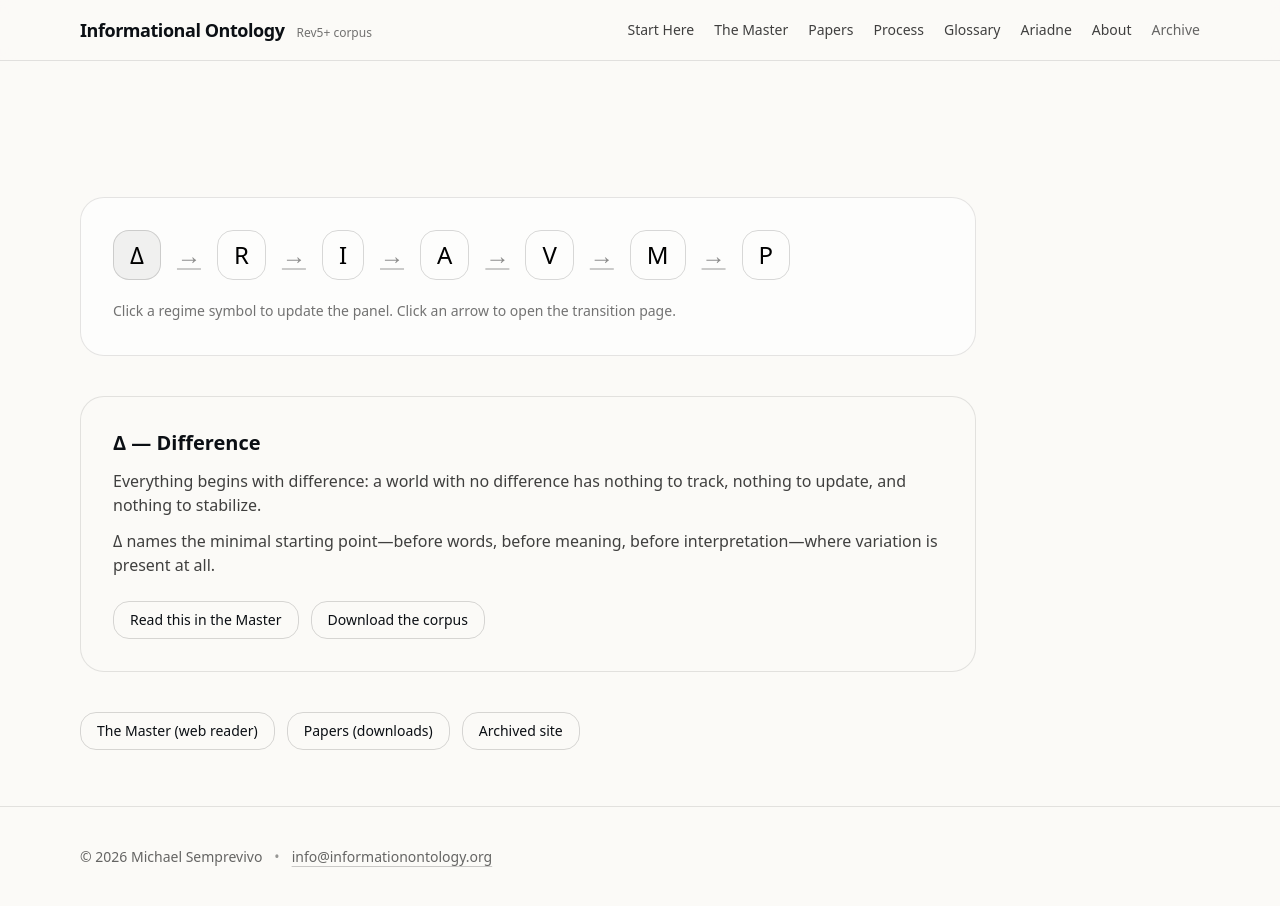
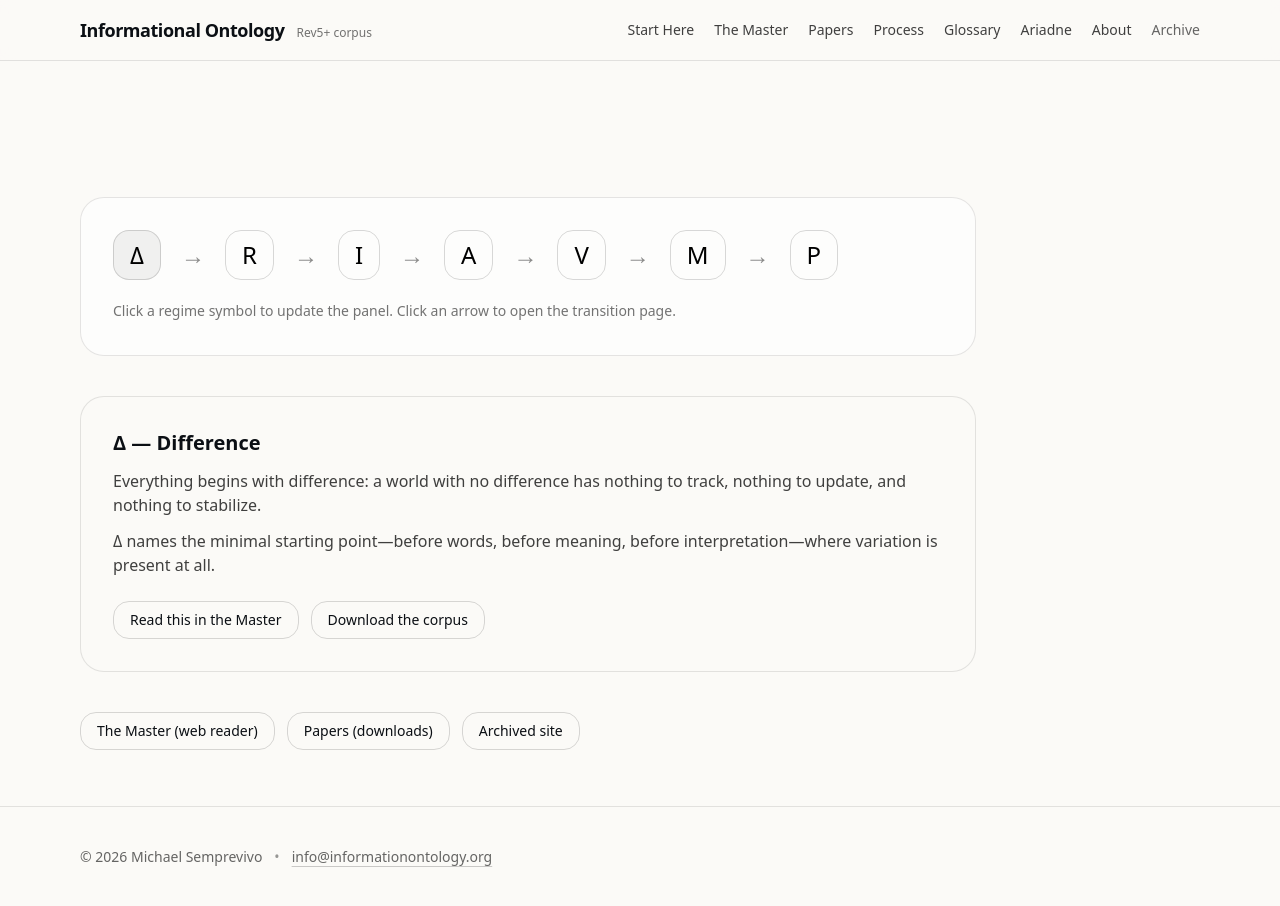
Before and after one commit to MindsEye69/information-ontology-site, a Next.js app: page / in a window 1280 px wide. Built offline with nearby package versions, Linux system fonts and the light colour scheme.

Commit message:
Fixed underlines on ladder stages

```diff
--- a/components/regime-chain-explorer.tsx
+++ b/components/regime-chain-explorer.tsx
@@ -202,15 +202,33 @@ export default function RegimeChainExplorer() {
                     pane.kind === "node" && pane.key === n
                       ? "bg-black/5 text-black"
                       : "hover:bg-black/5 text-black",
+                    // Accessibility focus ring (neutral) for keyboard users.
+                    "focus-visible:outline-none focus-visible:ring-2 focus-visible:ring-black/20",
                   ].join(" ")}
                   aria-label={`Open ${nodeLabel(n)}`}
                 >
                   {nodeLabel(n)}
                 </button>
+
                 {idx < NODES.length - 1 ? (
                   <Link
-                    href={EDGE_HREFS[`${NODES[idx]}-${NODES[idx + 1]}` as EdgeKey]}
-                    className="text-black/45 hover:text-black/80 transition-colors select-none"
+                    href={
+                      EDGE_HREFS[
+                        `${NODES[idx]}-${NODES[idx + 1]}` as EdgeKey
+                      ]
+                    }
+                    className={[
+                      // Kill any default underline/link decoration artifacts.
+                      "no-underline",
+                      // Keep arrow visually quiet but clearly interactive.
+                      "text-black/45 hover:text-black/80",
+                      // Subtle neutral hover affordance without “link” styling.
+                      "rounded px-1 hover:bg-black/5",
+                      "transition-colors",
+                      "select-none",
+                      // Accessible focus treatment (neutral, non-underlined).
+                      "focus-visible:outline-none focus-visible:ring-2 focus-visible:ring-black/20",
+                    ].join(" ")}
                     aria-label={`Open transition ${NODES[idx]} to ${NODES[idx + 1]}`}
                     title={`Transition ${NODES[idx]} → ${NODES[idx + 1]}`}
                   >
@@ -222,14 +240,17 @@ export default function RegimeChainExplorer() {
           </div>
 
           <p className="mt-5 text-sm text-black/55 leading-relaxed">
-            Click a regime symbol to update the panel. Click an arrow to open the transition page.
+            Click a regime symbol to update the panel. Click an arrow to open the
+            transition page.
           </p>
         </div>
 
         <div className="mt-10 min-h-[220px] rounded-3xl border border-black/10 bg-paper p-6 md:p-8">
           {content ? (
             <div>
-              <h2 className="text-lg md:text-xl font-semibold">{content.title}</h2>
+              <h2 className="text-lg md:text-xl font-semibold">
+                {content.title}
+              </h2>
               <div className="mt-3 space-y-3 text-sm md:text-base text-black/75 leading-relaxed">
                 {content.body.map((p) => (
                   <p key={p}>{p}</p>
```
